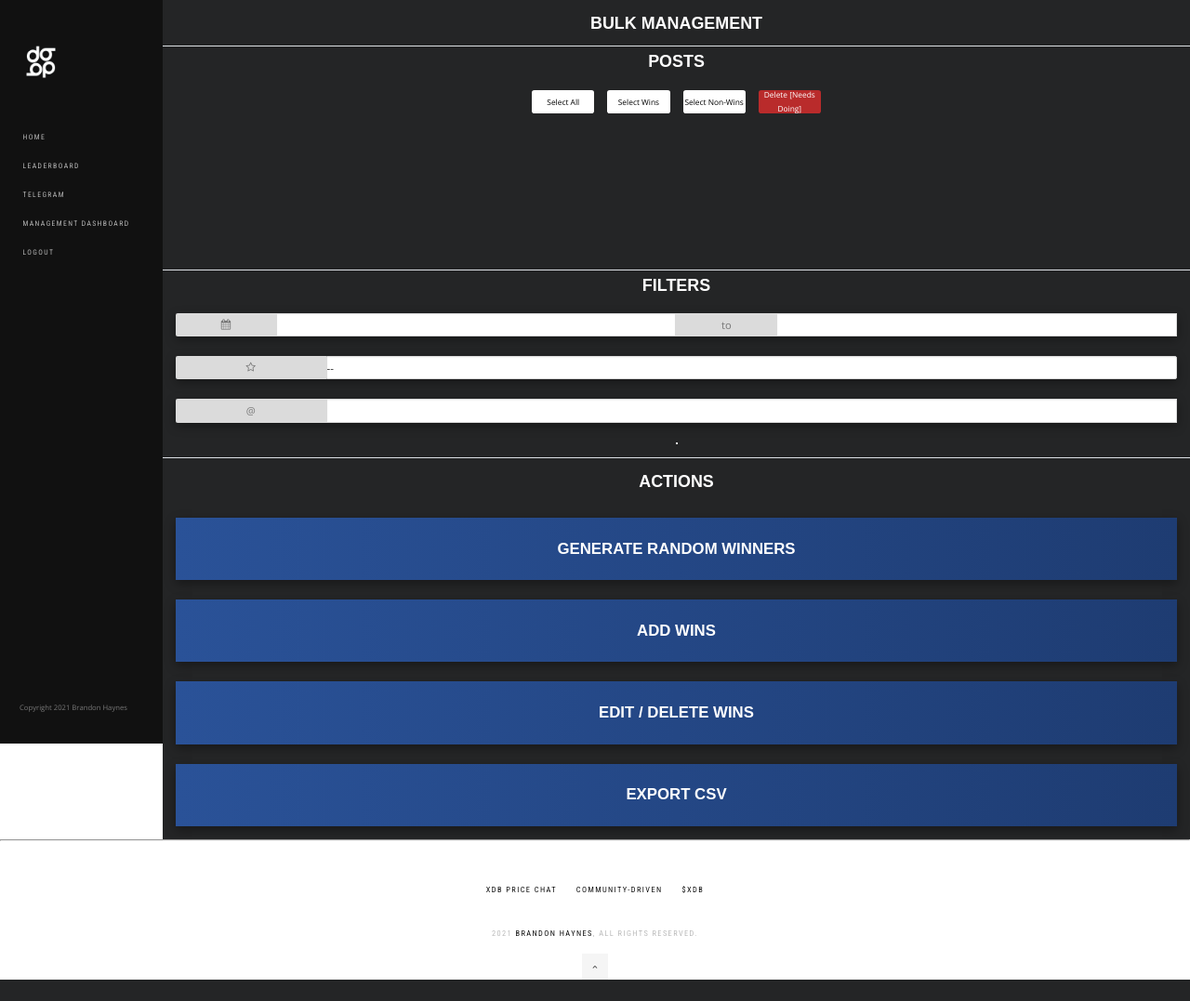
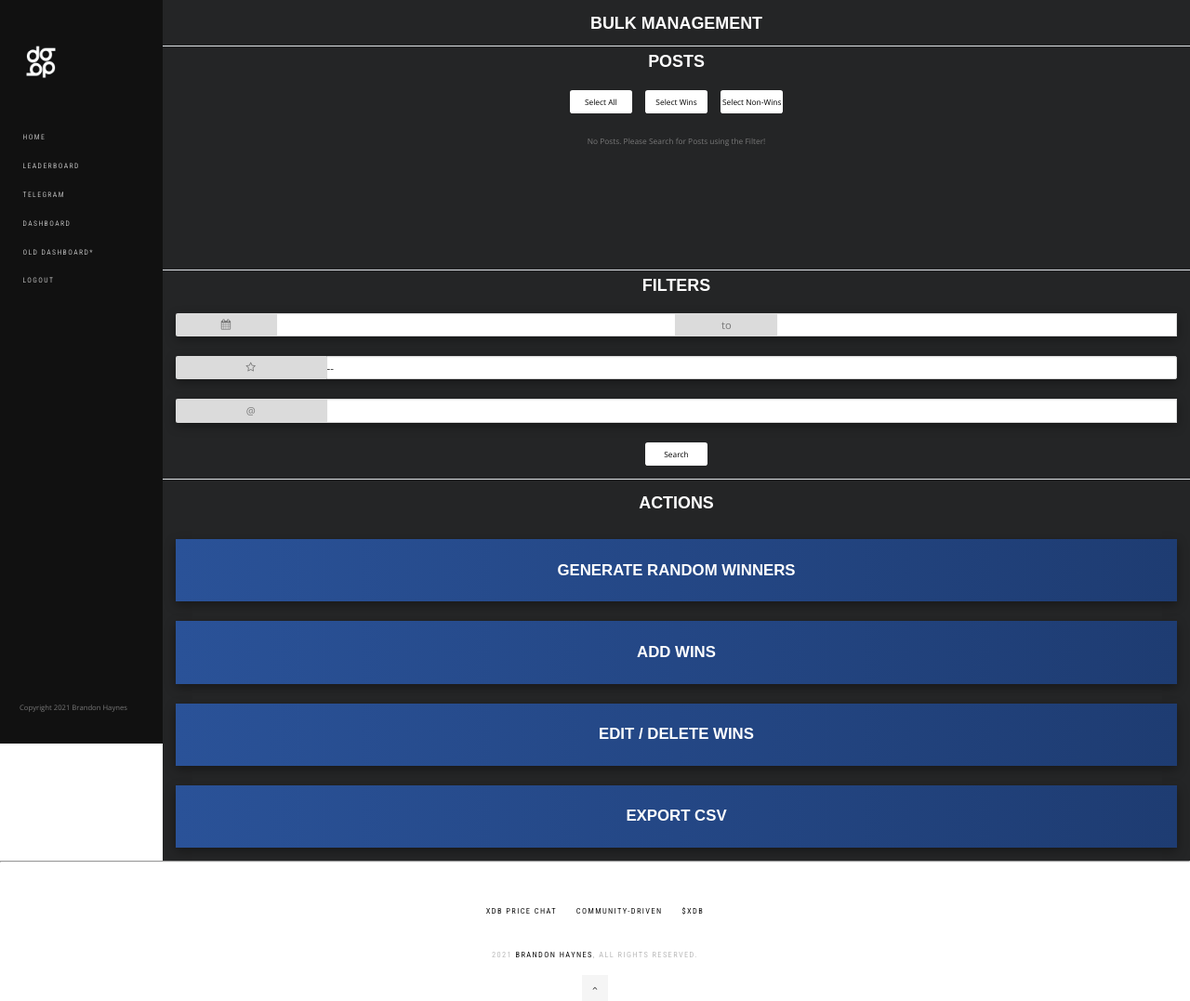
Before and after one commit to HaynesX/xdb, a Django app: page /bulk-management/ in a window 1280 px wide. Shown: the whole page at 93% size. Before the commit the page ends 1054 px from the top, so only its background shows below. Run offline with Django 4.2, Linux system fonts and the light colour scheme; the visitor is signed in with stand-in values (Sample User, id 1); data that the repository does not hold is empty; some libraries are stand-ins or nearby versions.

Commit message:
Added 'No Posts & No Wins Text'. Changed Button for Post Search. Changed Navbar.

```diff
--- a/xdb/static/xdb/assets/css/bulk_management.css
+++ b/xdb/static/xdb/assets/css/bulk_management.css
@@ -41,7 +41,15 @@ input[type=radio] {
     /* appearance:initial; */
 }
 
-
+.no_posts {
+    display: block;
+    text-align: center;
+}
+
+.no_wins {
+    display: block;
+    text-align: center;
+}
 
 .bulk_management_main_container {
     display: flex;
--- a/xdb/static/xdb/assets/css/style.css
+++ b/xdb/static/xdb/assets/css/style.css
@@ -2833,12 +2833,12 @@ background: linear-gradient(to right, #24243e, #302b63, #0f0c29); /* W3C, IE 10+
 @media (max-width: 991px) {
   .sidebar .navbar-custom .navbar-collapse.in {
     transition: height 0.35s ease;
-    overflow: visible;
+    overflow: auto;
     height: auto;
   }
 }
 .sidebar .navbar-custom .navbar-collapse.animation-js {
-  height: 281px;
+  height: auto;
 }
 .sidebar .navbar-custom li > a {
   color: rgba(255, 255, 255, 0.7);
--- a/xdb/static/xdb/assets/js/bulk_management.js
+++ b/xdb/static/xdb/assets/js/bulk_management.js
@@ -3,6 +3,47 @@ var currentPostsWins = null
 var currentRandomGenWinType = null
 var currentRandomGenPrizeMoney = null
 var currentRandomGenWinners = null
+
+
+
+$('.slick-slider').slick({
+    dots: true,
+    infinite: true,
+    speed: 1000,
+    fade: true,
+    cssEase: 'linear',
+    autoplay: true,
+    autoplaySpeed: 8000,
+});
+
+$(document).ready(function () {
+    setTimeout(function () { $(".page-loader").hide(); }, 700);
+});
+
+$(document).on('click', '.navbar-toggle', function () {
+    $('#custom-collapse').toggleClass('in');
+    $('#custom-collapse').toggleClass('animation-js');
+
+    if($('#custom-collapse').hasClass('in')){
+        setTimeout(() => {
+            $('#custom-collapse').removeClass('animation-js')
+        },1000)
+    }
+
+    else if (!$('#custom-collapse').hasClass('in')){
+        $('#custom-collapse').removeClass('animation-js')
+    }
+});
+
+$(".menu-item").click(function () {
+    if ($(this).hasClass("open")) {
+        $(".menu-item").removeClass("open");
+    }
+    else {
+        $(".menu-item").removeClass("open");
+        $(this).addClass("open");
+    }
+});
 
 
 
@@ -105,7 +146,8 @@ function getPostFiltersInput() {
 
     })
 
-    $(".posts_added_container").empty()
+    // $(".posts_added_container").empty()
+    $('.posts_added_container').find('*').not('.no_posts').remove();
 
     return [username, win, startDate, endDate]
 
@@ -872,7 +914,7 @@ $("#giveaway_cancel_winners").click(function(){
 
 
 
-$(document).on('click','.test-ajax-send-posts',function(){
+$(document).on('click','#ajax-search-posts',function(){
 
     filterValues = getPostFiltersInput()
 
@@ -902,6 +944,17 @@ $(document).on('click','.test-ajax-send-posts',function(){
 
             postsContainer = $(".posts_added_container")
 
+            if (response.data["posts"].length == 0){
+                $(".no_posts").css("display", "block")
+                console.log("yo")
+            }
+            else {
+                $(".no_posts").css("display", "none")
+            }
+
+            console.log(response.data["posts"].length)
+
+
             response.data["posts"].forEach(post => {
 
                 var addedWinnerClass = "is_NOT_winner"
@@ -979,7 +1032,16 @@ $(document).on('click','.test-ajax-send-posts',function(){
 
 
 
-
+function checkIfEmptyPostsWins(){
+    if($(".post_wins_cards_container").children().length == 1){
+        $(".no_wins").css("display", "block")
+    }
+    else {
+        $(".no_wins").css("display", "none")
+    }
+
+    console.log($(".post_wins_cards_container").children().length)
+}
 
 
 
@@ -1017,6 +1079,8 @@ function createPostWinsCard(post_id, username, telegramID, tweetID) {
 
     )
 
+    checkIfEmptyPostsWins()
+
 
 
 }
@@ -1056,6 +1120,7 @@ function createPostWinsInsideCard(post_id) {
 
 
             };
+            checkIfEmptyPostsWins()
 
 }
 
@@ -1064,6 +1129,7 @@ function createPostWinsInsideCard(post_id) {
 function removeAllPostWinsInsideCard(post_id) {
     var currentPostWinsContainer = $(`[post_wins_wins_container_id=` + post_id + `]`)
     currentPostWinsContainer.empty()
+    checkIfEmptyPostsWins()
 }
 
 
@@ -1115,6 +1181,8 @@ $(document).on("change", "#export_wins_checkbox", function(e) {
 
 
 
+
+
 $(document).on("change", ".post-checkbox-input", function(e) {
 
     console.log("yo")
@@ -1133,6 +1201,7 @@ $(document).on("change", ".post-checkbox-input", function(e) {
 
 
 
+
     if($(this).is(':checked')) {
 
 
@@ -1140,6 +1209,8 @@ $(document).on("change", ".post-checkbox-input", function(e) {
 
             createPostWinsCard(postID, postUsername, postTelegramID, postTweetID)
             createPostWinsInsideCard(postID)
+
+            // $(".no_wins").css("display", "none")
 
 
 
@@ -1223,7 +1294,10 @@ $(document).on("change", ".post-checkbox-input", function(e) {
     }
     else {
         $(`[post_win_card_container_id=` + postID + `]`).remove()
-    }
+
+    }
+
+    checkIfEmptyPostsWins()
 
 
 
@@ -1455,6 +1529,8 @@ $("#delete_wins").click(function(){
 
 
     })
+
+    checkIfEmptyPostsWins()
 
 
 
--- a/xdb/templates/base.html
+++ b/xdb/templates/base.html
@@ -51,7 +51,8 @@
                         <li class="menu-item menu-item-type-post_type menu-item-object-page"><a href="/">Leaderboard</a></li>
                         <li class="menu-item menu-item-type-post_type menu-item-object-page"><a href="https://t.me/DigitalBitsPriceChat" target="_blank">Telegram</a></li>
                         {% if user.is_staff %}
-                        <li class="menu-item menu-item-type-post_type menu-item-object-page"><a href="{% url 'giveaway_management' %}">MANAGEMENT DASHBOARD</a></li>
+                        <li class="menu-item menu-item-type-post_type menu-item-object-page"><a href="{% url 'bulk_management' %}">DASHBOARD</a></li>
+                        <li class="menu-item menu-item-type-post_type menu-item-object-page"><a href="{% url 'giveaway_management' %}">OLD DASHBOARD*</a></li>
                         <li class="menu-item menu-item-type-post_type menu-item-object-page"><a href="{% url 'logout' %}">LOGOUT</a></li>
                         {% endif %}
                     </ul>
@@ -102,13 +103,11 @@
 
 
 
-{% if "/management/" in request.path %}
-<script src="{% static 'xdb/assets/js/main.js' %}"></script>
-{% endif %}
-
 {% if request.path == "/bulk-management/" %}
 <script src="{% static 'xdb/assets/dist/js/datepicker-full.min.js' %}"></script>
 <script src="{% static 'xdb/assets/js/bulk_management.js' %}"></script>
+{% else %}
+<script src="{% static 'xdb/assets/js/main.js' %}"></script>
 {% endif %}
 
 
--- a/xdb/templates/xdb/bulk_management.html
+++ b/xdb/templates/xdb/bulk_management.html
@@ -57,11 +57,12 @@
                                 <div class="posts_button" id="posts_button_select_all">Select All</div>
                                 <div class="posts_button" id="posts_button_select_wins">Select Wins</div>
                                 <div class="posts_button" id="posts_button_select_non_wins">Select Non-Wins</div>
-                                <div class="posts_button_delete_post" id="posts_button_delete_post">Delete [Needs Doing]</div>
                             </div>
 
 
                             <div class="posts_added_container">
+
+                                <div class="no_posts">No Posts. Please Search for Posts using the Filter!</div>
 
 
 
@@ -121,7 +122,8 @@
                                         <input type="text" class="username_input date_range_input_end" id="username_input">
                                     </div>
 
-                                    <button class="test-ajax-send-posts"></button>
+
+                                    <div class="posts_button" id="ajax-search-posts">Search</div>
 
 
                                 </div>
@@ -350,7 +352,7 @@
                                                     </div>
 
                                                     <div class="post_wins_cards_container">
-
+                                                        <div class="no_wins">No Winning Posts Selected. Please Filter/Search for Posts, then Select Winning Posts.</div>
                                                     </div>
 
 
--- a/xdb_price_chat/settings/settings.py
+++ b/xdb_price_chat/settings/settings.py
@@ -38,7 +38,7 @@ SECRET_KEY = 'django-insecure-#+b(*&q5re(z)#0k$sy(q1sgm$muv9z9#us6nx1sep+nh2g(c+
 # SECURITY WARNING: don't run with debug turned on in production!
 DEBUG = True
 
-ALLOWED_HOSTS = ["127.0.0.1", "localhost", os.environ['NGROK_TELEGRAM_BOT_DEV'], f"https://{os.environ['NGROK_TELEGRAM_BOT_DEV']}"]
+ALLOWED_HOSTS = ["127.0.0.1", "localhost", os.environ['NGROK_TELEGRAM_BOT_DEV'], f"https://{os.environ['NGROK_TELEGRAM_BOT_DEV']}", "5946-86-5-227-103.eu.ngrok.io", "https://5946-86-5-227-103.eu.ngrok.io"]
 
 CSRF_TRUSTED_ORIGINS = []
 # Application definition
```
Also changed, not shown: 1 other file.
